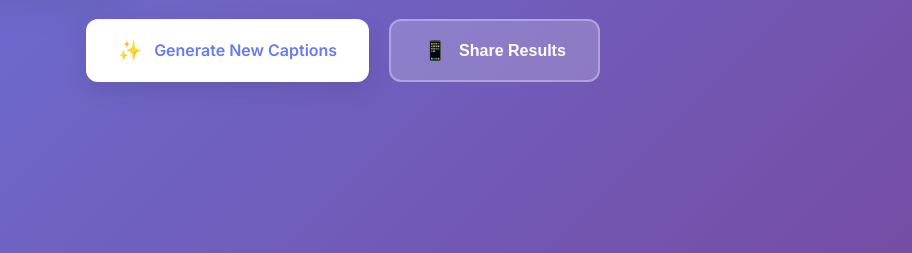
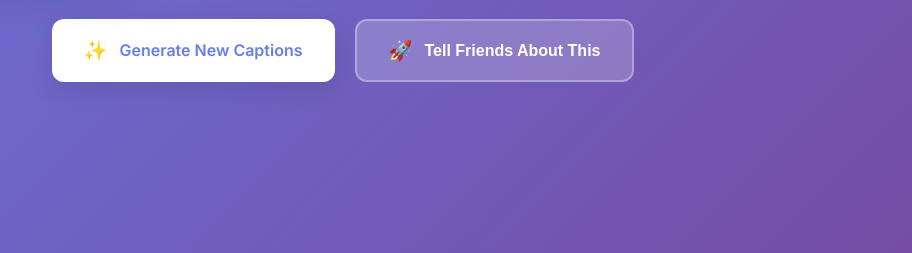
Before and after one commit to MohammedAthiq/ai-instagram-caption-generator, a Flask app: template templates/result.html in a window 1280 px wide. Shown: the part 547-800 px from the top of the page, without its empty margins (297-1209 px from the left). Run offline with Flask 3, Linux system fonts and the light colour scheme; the template is opened without the code that fills it, so the values that code supplies are empty.

Commit message:
Update share button to tell friends about the app

```diff
--- a/templates/result.html
+++ b/templates/result.html
@@ -1,5 +1,6 @@
 <!DOCTYPE html>
 <html lang="en">
+
 <head>
     <meta charset="UTF-8">
     <meta name="viewport" content="width=device-width, initial-scale=1.0">
@@ -9,6 +10,7 @@
     <link rel="preconnect" href="https://fonts.gstatic.com" crossorigin>
     <link href="https://fonts.googleapis.com/css2?family=Inter:wght@300;400;500;600;700&display=swap" rel="stylesheet">
 </head>
+
 <body>
     <div class="results-container">
         <div class="results-header">
@@ -21,8 +23,8 @@
         <div class="results-content">
             <div class="image-section">
                 <div class="image-wrapper">
-                    <img src="{{ url_for('uploaded_file', filename=image_filename) }}"
-                         alt="Your uploaded photo" class="result-image">
+                    <img src="{{ url_for('uploaded_file', filename=image_filename) }}" alt="Your uploaded photo"
+                        class="result-image">
                     <div class="image-overlay">
                         <span class="image-label">Your Photo</span>
                     </div>
@@ -64,7 +66,8 @@
                 <div class="hashtags-section">
                     <div class="hashtags-header">
                         <h3 class="hashtags-title">Trending Hashtags</h3>
-                        <button class="copy-btn secondary" onclick="copyHashtags('{{ hashtags|join(' ')|replace("'", "\\'") }}', this)">
+                        <button class="copy-btn secondary"
+                            onclick="copyHashtags('{{ hashtags|join(' ')|replace("'", "\\'") }}', this)">
                             <span class="copy-icon">📋</span>
                             Copy All
                         </button>
@@ -86,9 +89,9 @@
                 <span class="btn-icon">✨</span>
                 Generate New Captions
             </a>
-            <button class="action-btn secondary" onclick="shareResults()">
-                <span class="btn-icon">📱</span>
-                Share Results
+            <button class="action-btn secondary" onclick="tellFriends()">
+                <span class="btn-icon">🚀</span>
+                Tell Friends About This
             </button>
         </div>
 
@@ -143,29 +146,34 @@
             }, 2000);
         }
 
-        function shareResults() {
+        function tellFriends() {
+            const appUrl = 'https://ai-instagram-caption-generator.onrender.com';
+            const message = 'Check out this awesome AI Instagram Caption Generator! It creates perfect captions for your photos instantly. 🤖✨';
+
             if (navigator.share) {
                 navigator.share({
-                    title: 'Check out my AI-generated Instagram captions!',
-                    text: 'I just created amazing captions using AI!',
-                    url: window.location.href
+                    title: 'AI Instagram Caption Generator',
+                    text: message,
+                    url: appUrl
                 });
             } else {
-                copyToClipboard(window.location.href);
-                showNotification('Link copied to clipboard!');
+                navigator.clipboard.writeText(appUrl).then(() => {
+                    showNotification('App link copied to clipboard! Share it with your friends.');
+                });
             }
         }
 
         // Add hover effects to caption cards
         document.querySelectorAll('.caption-card').forEach(card => {
-            card.addEventListener('mouseenter', function() {
+            card.addEventListener('mouseenter', function () {
                 this.style.transform = 'translateY(-2px)';
             });
 
-            card.addEventListener('mouseleave', function() {
+            card.addEventListener('mouseleave', function () {
                 this.style.transform = 'translateY(0)';
             });
         });
     </script>
 </body>
+
 </html>
```
